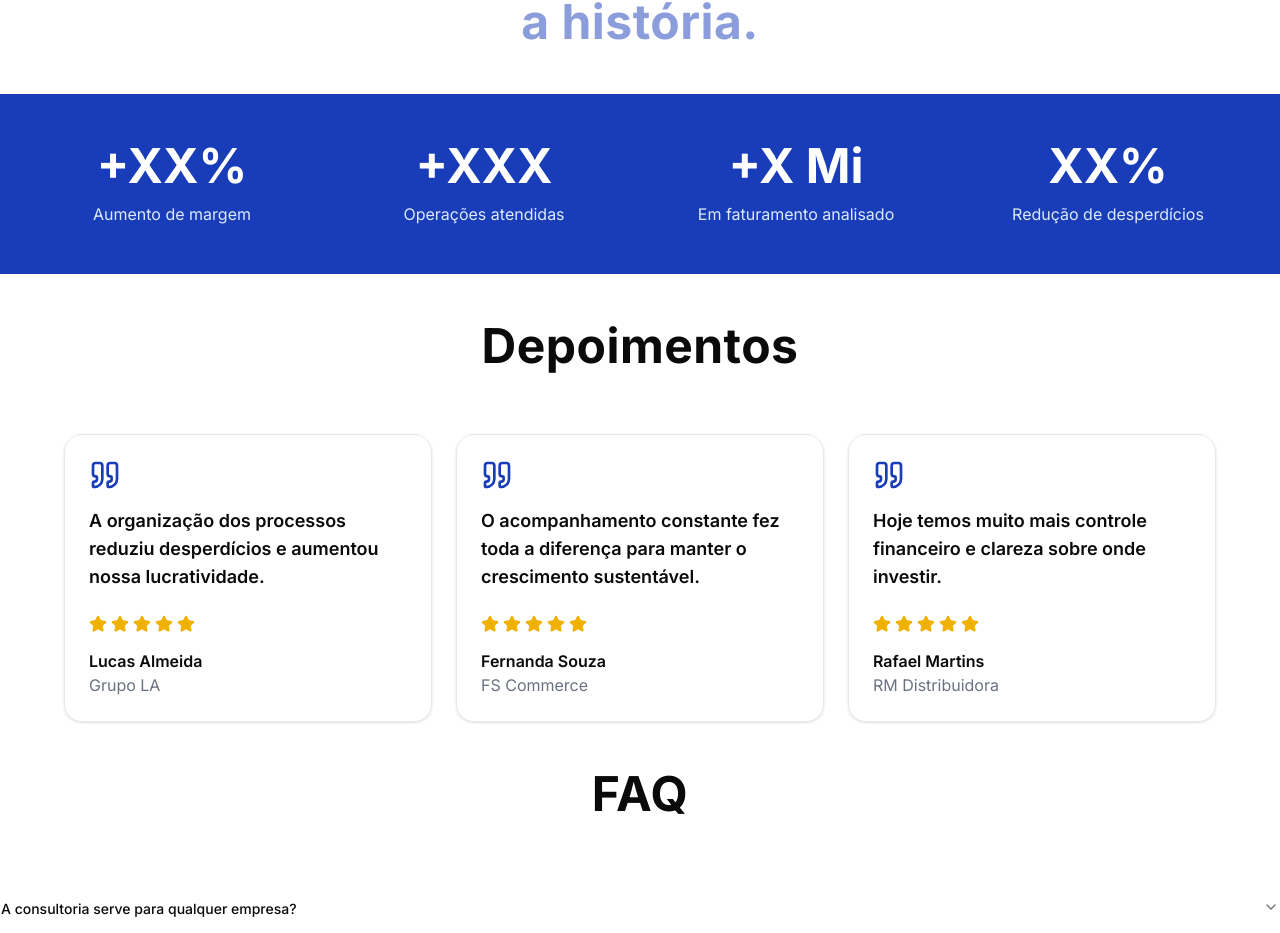
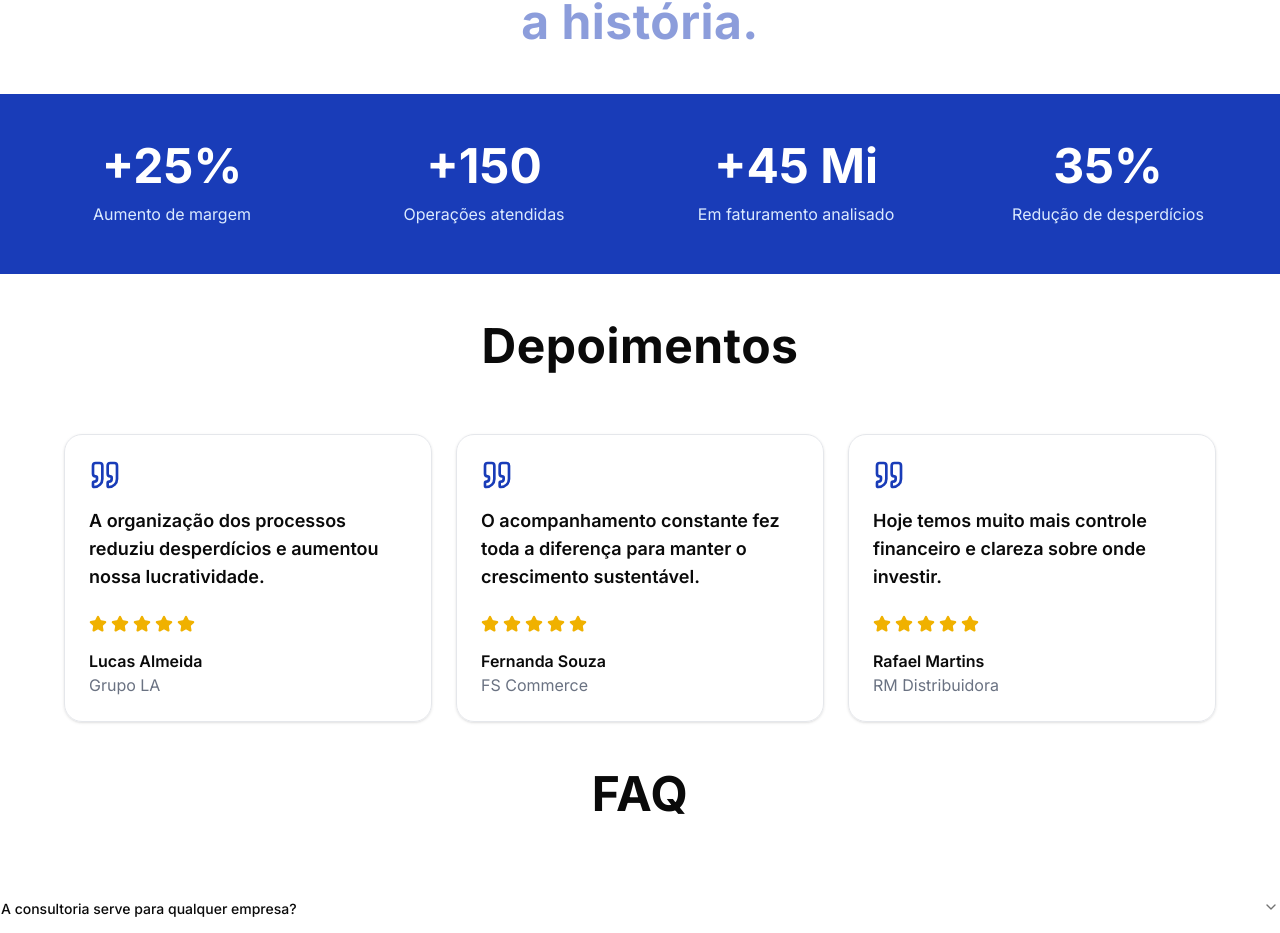
Before and after one commit to andersongama-dev/valadares, a Next.js app: page / in a window 1280 px wide. Shown: the part 3514-4447 px from the top of the page. Built offline with nearby package versions, Linux system fonts and the light colour scheme.

Commit message:
feat(ui): add counter animation to statistics using useMotionValue

```diff
--- a/components/Statistics.tsx
+++ b/components/Statistics.tsx
@@ -1,3 +1,46 @@
+"use client";
+
+import { useEffect, useRef } from "react";
+import {
+  animate,
+  useInView,
+  useMotionValue,
+  useTransform,
+} from "framer-motion";
+
+function AnimatedNumber({
+  value,
+  duration = 2,
+}: {
+  value: number;
+  duration?: number;
+}) {
+  const motionValue = useMotionValue(0);
+  const rounded = useTransform(motionValue, (latest) => Math.round(latest));
+  const ref = useRef<HTMLSpanElement>(null);
+  const isInView = useInView(ref, { once: true, amount: 0.5 });
+
+  useEffect(() => {
+    if (isInView) {
+      const controls = animate(motionValue, value, {
+        duration: duration,
+        ease: "easeOut",
+      });
+      return controls.stop;
+    }
+  }, [isInView, motionValue, value, duration]);
+
+  useEffect(() => {
+    return rounded.on("change", (latest) => {
+      if (ref.current) {
+        ref.current.textContent = latest.toLocaleString("pt-BR");
+      }
+    });
+  }, [rounded]);
+
+  return <span ref={ref}>0</span>;
+}
+
 export default function Statistics() {
   return (
     <section className="mt-12">
@@ -11,22 +54,30 @@ export default function Statistics() {
       <div className="bg-blue-800 px-8 py-12 mt-12">
         <div className="grid grid-cols-2 gap-8 lg:grid-cols-4">
           <div className="text-center">
-            <h3 className="text-5xl font-bold text-white">+XX%</h3>
+            <h3 className="text-5xl font-bold text-white">
+              +<AnimatedNumber value={25} />%
+            </h3>
             <p className="mt-3 text-blue-100">Aumento de margem</p>
           </div>
 
           <div className="text-center">
-            <h3 className="text-5xl font-bold text-white">+XXX</h3>
+            <h3 className="text-5xl font-bold text-white">
+              +<AnimatedNumber value={150} />
+            </h3>
             <p className="mt-3 text-blue-100">Operações atendidas</p>
           </div>
 
           <div className="text-center">
-            <h3 className="text-5xl font-bold text-white">+X Mi</h3>
+            <h3 className="text-5xl font-bold text-white">
+              +<AnimatedNumber value={45} /> Mi
+            </h3>
             <p className="mt-3 text-blue-100">Em faturamento analisado</p>
           </div>
 
           <div className="text-center">
-            <h3 className="text-5xl font-bold text-white">XX%</h3>
+            <h3 className="text-5xl font-bold text-white">
+              <AnimatedNumber value={35} />%
+            </h3>
             <p className="mt-3 text-blue-100">Redução de desperdícios</p>
           </div>
         </div>
```
